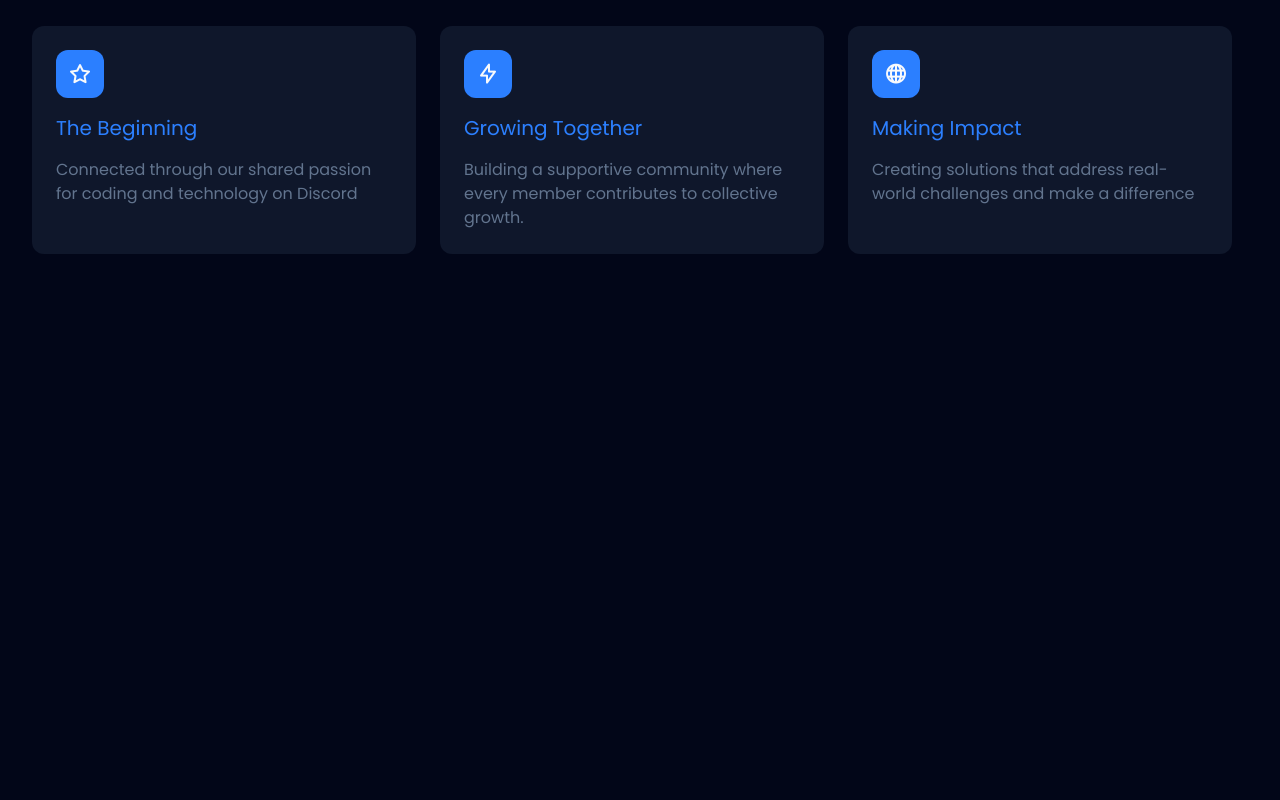
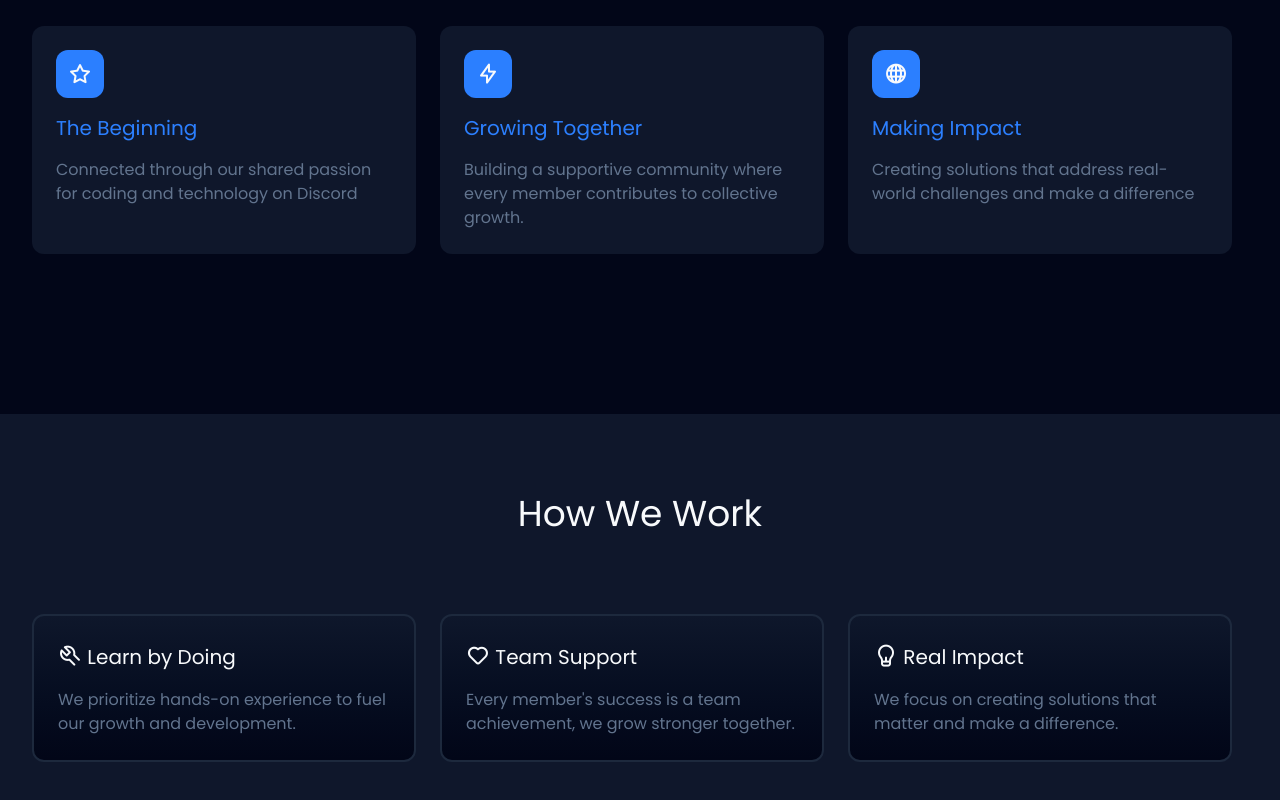
Before and after one commit to hennasoftware/hennasoftware.org, a React (Vite) app: page / in a window 1280 px wide. Shown: the part 1070-1870 px from the top of the page. Before the commit the page ends 1484 px from the top, so only its background shows below. Built offline with nearby package versions, Linux system fonts and the light colour scheme.

Commit message:
feat: add HowWeWork section and components

```diff
--- /dev/null
+++ b/src/components/HowWeWork.jsx
@@ -0,0 +1,27 @@
+import StoryCard from './StoryCard.jsx';
+import WorkCard from './WorkCard.jsx';
+
+function OurStory() {
+  return (
+    <>
+      <section id={'about'} className={'py-20 text-center bg-slate-900'}>
+        <div className={'container max-w-7xl mx-auto px-4 sm:px-6 lg:px-8'}>
+          <h3 className={'text-3xl sm:text-4xl'}>How We Work</h3>
+
+          <div className={'py-20 flex flex-col gap-6 md:flex-row'}>
+            <WorkCard icon={'uil uil-wrench'} title={'Learn by Doing'}
+                      description={'We prioritize hands-on experience to fuel our growth and development.'} />
+
+            <WorkCard icon={'uil uil-heart'} title={'Team Support'}
+                      description={'Every member\'s success is a team achievement, we grow stronger together.'} />
+
+            <WorkCard icon={'uil uil-lightbulb-alt'} title={'Real Impact'}
+                      description={'We focus on creating solutions that matter and make a difference.'} />
+          </div>
+        </div>
+      </section>
+    </>
+  );
+}
+
+export default OurStory;
--- /dev/null
+++ b/src/components/WorkCard.jsx
@@ -0,0 +1,13 @@
+function WorkCard(props) {
+  return (
+    <>
+      <div
+        className={'bg-gradient-to-t from-slate-950 to-slate-900 border-2 border-slate-800 to-slate-700 w-full p-6 rounded-xl text-left flex flex-col gap-4 md:max-w-sm'}>
+        <h4 className={'text-xl'}><i className={`${props.icon} text-2xl`}></i> {props.title}</h4>
+        <p className={'text-slate-500 text-base'}>{props.description}</p>
+      </div>
+    </>
+  );
+}
+
+export default WorkCard;
--- a/src/pages/Home.jsx
+++ b/src/pages/Home.jsx
@@ -1,15 +1,17 @@
-import Header from "../components/Header.jsx";
-import Hero from "../components/Hero.jsx";
+import Header from '../components/Header.jsx';
+import Hero from '../components/Hero.jsx';
 import OurStory from '../components/OurStory.jsx';
+import HowWeWork from '../components/HowWeWork.jsx';
 
 function Home() {
   return (
     <>
-      <Header/>
-      <Hero/>
+      <Header />
+      <Hero />
       <OurStory />
+      <HowWeWork />
     </>
-  )
+  );
 }
 
 export default Home;
```
